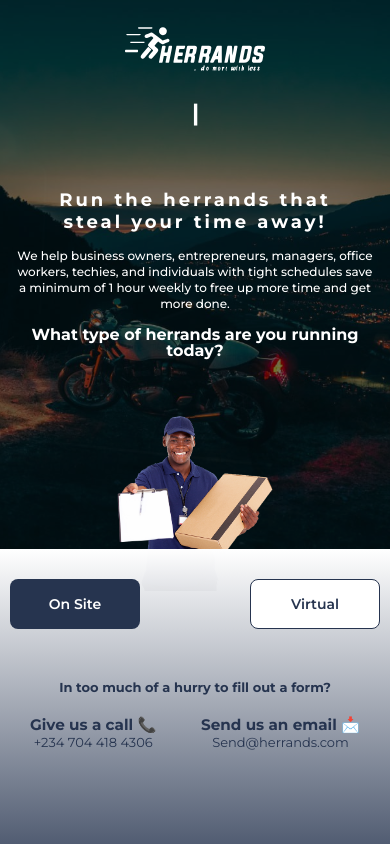
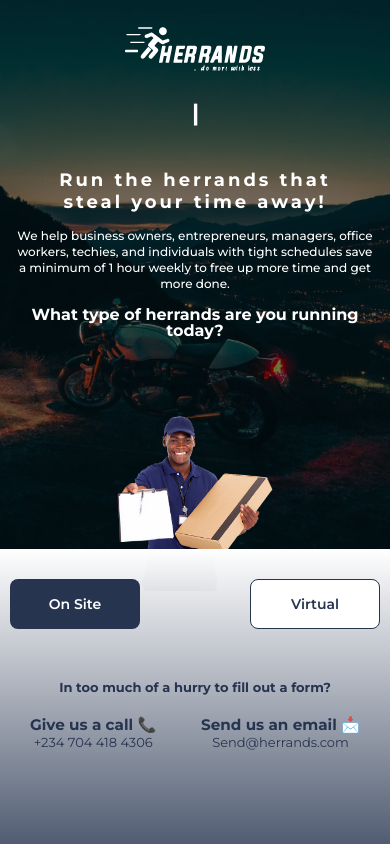
Before and after one commit to teslasdev/herrands, a React (Create React App) app: page / in a window 390 px wide. Built offline with nearby package versions, Linux system fonts and the light colour scheme.

Commit message:
Responsive tablet

```diff
--- a/src/Responsive/Mobile.css
+++ b/src/Responsive/Mobile.css
@@ -26,6 +26,7 @@
         font-size: 10px;
         gap: 15px;
         padding: 0 1rem;
+        margin-top: -4rem;
     }
 
     .hrd-header-mobile {
```
